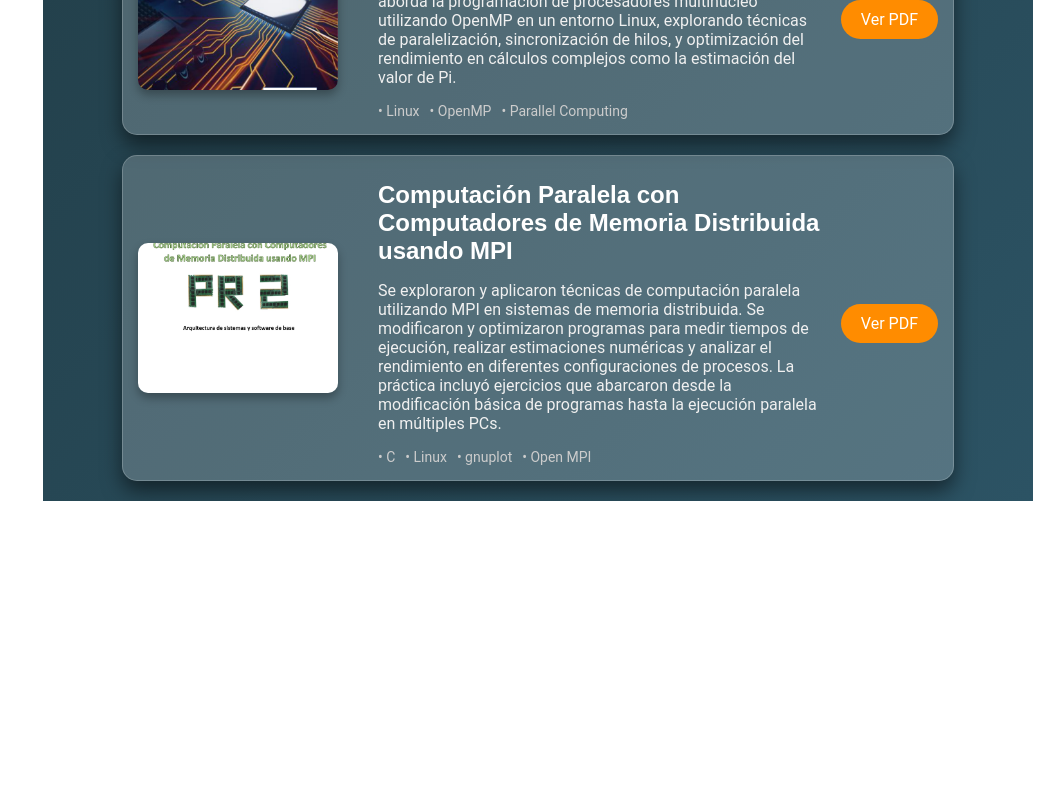
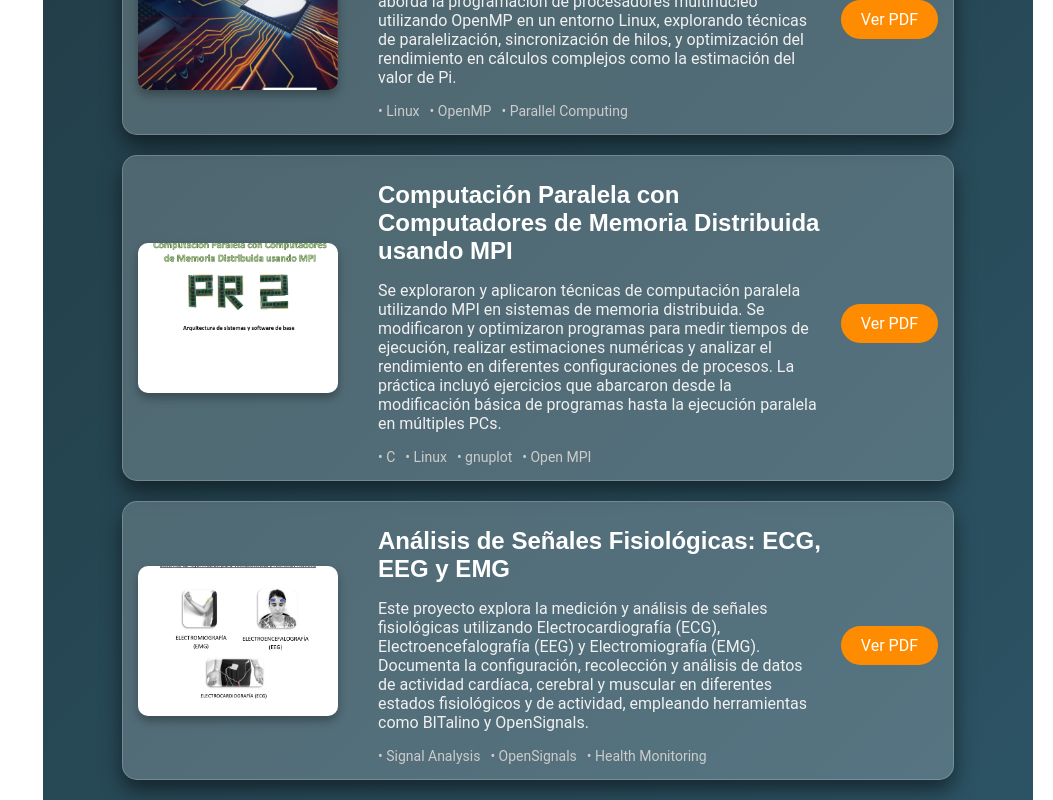
Before and after one commit to paulapoley/portfoliopaulapoley, a React (Create React App) app: page / in a window 1280 px wide. Shown: the part 2670-3470 px from the top of the page, without its empty margins (227-1280 px from the left). Before the commit the page ends 3171 px from the top, so only its background shows below. Built offline with nearby package versions, Linux system fonts and the light colour scheme.

Commit message:
Update Home.jsx

```diff
--- a/src/pages/Home.jsx
+++ b/src/pages/Home.jsx
@@ -84,6 +84,14 @@ const Home = () => {
       pdfSrc: '/pdfs/MPI--ASSB.pdf',
         topics: ['C', 'Linux', 'gnuplot', 'Open MPI']
     },
+    {
+      id: 11,
+      title: 'Análisis de Señales Fisiológicas: ECG, EEG y EMG',
+      description: 'Este proyecto explora la medición y análisis de señales fisiológicas utilizando Electrocardiografía (ECG), Electroencefalografía (EEG) y Electromiografía (EMG). Documenta la configuración, recolección y análisis de datos de actividad cardíaca, cerebral y muscular en diferentes estados fisiológicos y de actividad, empleando herramientas como BITalino y OpenSignals.',
+      imgSrc: '/pdfs/opensignals-ppc.jpg',
+      pdfSrc: '/pdfs/opensignals-PPC.pdf',
+        topics: ['Signal Analysis', 'OpenSignals', 'Health Monitoring']
+    },
   ];
 
 const handleOpenPdf = (pdfSrc) => {
```
